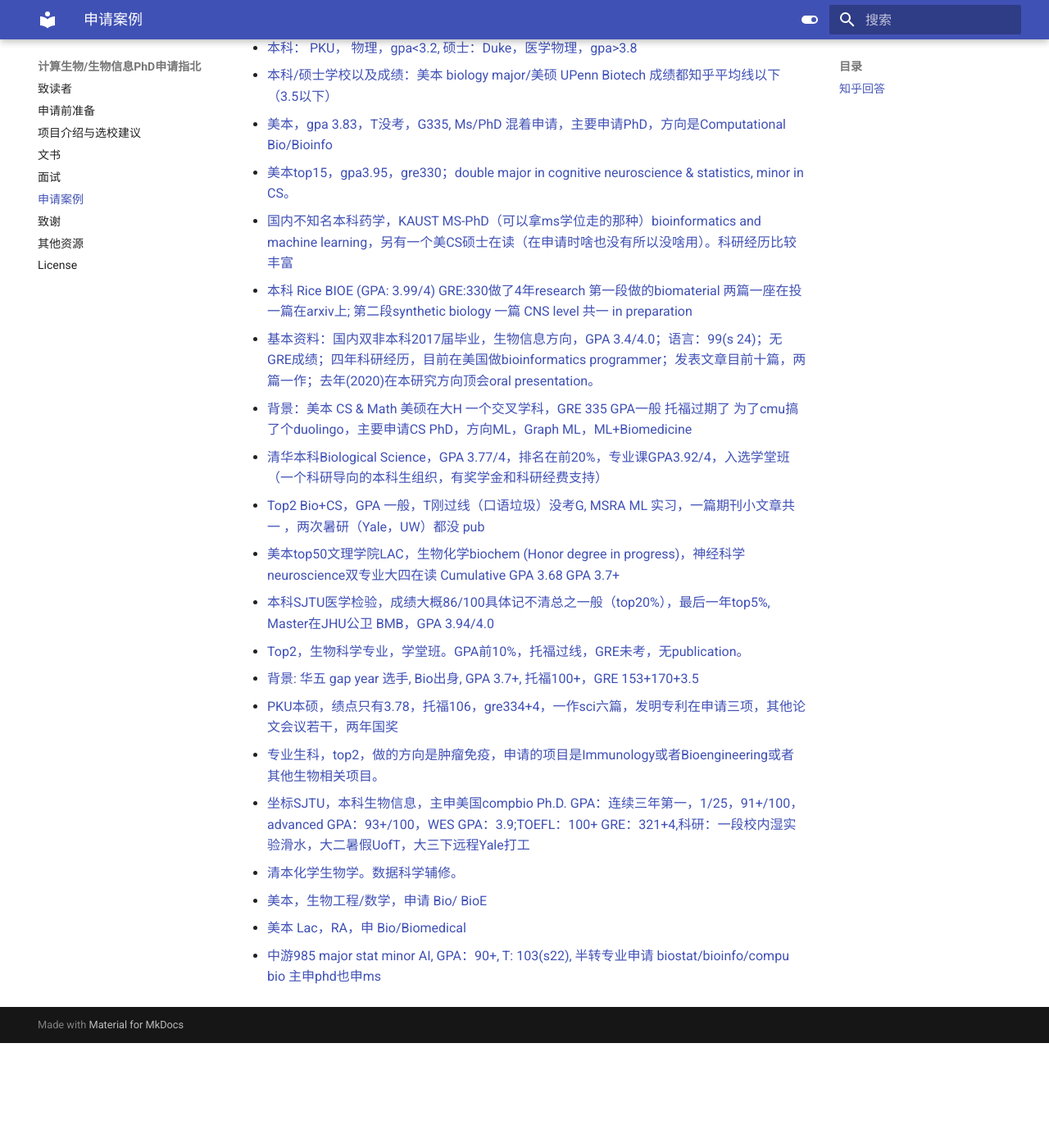
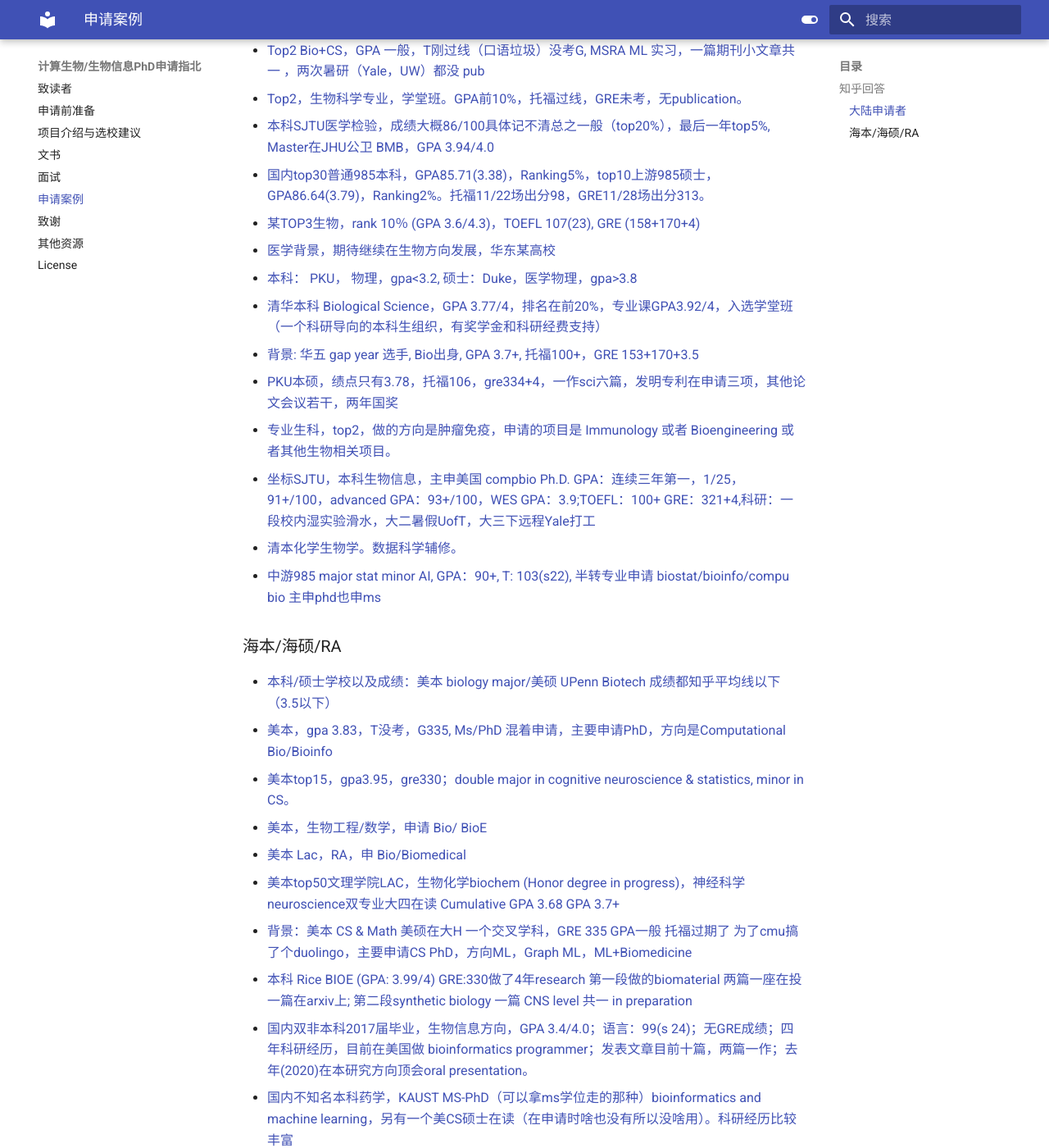
Before and after one commit to CompBio-PhD-cn/handbook, an MkDocs documentation site: the page built from docs/example.md, in a window 1280 px wide and 1400 px high, scrolled down 404 px. Shown: the whole window at 82% size. Built offline with MkDocs 1.6.1 and Material for MkDocs 9.7.7, drawn with Linux system fonts in a browser that asks for light colours; before the commit the page ends 1676 px from its top, so only the background shows below that; some of the changed text lies outside the part shown.

Commit message:
update examples

```diff
--- a/docs/example.md
+++ b/docs/example.md
@@ -2,32 +2,40 @@
 
 ## 知乎回答
 稍微放一些之前 follow 的知乎回答，可能不限于 compBio，Bio相关的都放进来了。
-尽量先把学校等基本信息放在这(摘录自答案)，具体的申请结果什么的还是点进去看吧，不费事，也就那么一些，看完对自己的情况有个认识，而且也可以看看前人的心路历程
+尽量先把学校等基本信息放在这(摘录自答案)，具体的申请结果什么的还是点进去看吧，不费事，也就那么一些，看完对自己的情况有个认识，而且也可以看看前人的心路历程。
 
+**PS. 非常强烈建议大家仔细看完这些之前的经历，磨刀不误砍柴工，这些回答中肯定有不少很有价值的信息本手册没有收录**
+
+### 大陆申请者
+
+* [Top2 Bio+CS，GPA 一般，T刚过线（口语垃圾）没考G, MSRA ML 实习，一篇期刊小文章共一 ，两次暑研（Yale，UW）都没 pub](https://www.zhihu.com/question/357928233/answer/1611075908)
+* [Top2，生物科学专业，学堂班。GPA前10%，托福过线，GRE未考，无publication。](https://www.zhihu.com/question/357928233/answer/1676772922)
+* [本科SJTU医学检验，成绩大概86/100具体记不清总之一般（top20%），最后一年top5%, Master在JHU公卫 BMB，GPA 3.94/4.0](https://www.zhihu.com/question/357928233/answer/1624202195)
 * [国内top30普通985本科，GPA85.71(3.38)，Ranking5%，top10上游985硕士，GPA86.64(3.79)，Ranking2%。托福11/22场出分98，GRE11/28场出分313。](https://www.zhihu.com/question/357928233/answer/1775376440)
 * [某TOP3生物，rank 10％ (GPA 3.6/4.3)，TOEFL 107(23), GRE (158+170+4)](https://www.zhihu.com/question/357928233/answer/1572869165)
 * [医学背景，期待继续在生物方向发展，华东某高校](https://www.zhihu.com/question/357928233/answer/1767168394)
 * [本科： PKU， 物理，gpa<3.2, 硕士：Duke，医学物理，gpa>3.8](https://www.zhihu.com/question/357928233/answer/1715321475)
+* [清华本科 Biological Science，GPA 3.77/4，排名在前20%，专业课GPA3.92/4，入选学堂班（一个科研导向的本科生组织，有奖学金和科研经费支持）](https://www.zhihu.com/question/357928233/answer/1592694477)
+* [背景: 华五 gap year 选手, Bio出身, GPA 3.7+, 托福100+，GRE 153+170+3.5](https://www.zhihu.com/question/357928233/answer/1707714182)
+* [PKU本硕，绩点只有3.78，托福106，gre334+4，一作sci六篇，发明专利在申请三项，其他论文会议若干，两年国奖](https://www.zhihu.com/question/357928233/answer/1635142184)
+* [专业生科，top2，做的方向是肿瘤免疫，申请的项目是 Immunology 或者 Bioengineering 或者其他生物相关项目。](https://www.zhihu.com/question/357928233/answer/1680252009)
+* [坐标SJTU，本科生物信息，主申美国 compbio Ph.D. GPA：连续三年第一，1/25，91+/100，advanced GPA：93+/100，WES GPA：3.9;TOEFL：100+ GRE：321+4,科研：一段校内湿实验滑水，大二暑假UofT，大三下远程Yale打工](https://www.zhihu.com/question/357928233/answer/1468122320)
+* [清本化学生物学。数据科学辅修。](https://www.zhihu.com/question/357928233/answer/1626523958)
+* [中游985 major stat minor AI, GPA：90+, T: 103(s22), 半转专业申请 biostat/bioinfo/compu bio 主申phd也申ms](https://www.zhihu.com/question/357928233/answer/1449536615)
+
+
+### 海本/海硕/RA
+
 * [本科/硕士学校以及成绩：美本 biology major/美硕 UPenn Biotech 成绩都知乎平均线以下（3.5以下）](https://www.zhihu.com/question/357928233/answer/1736942074)
 * [美本，gpa 3.83，T没考，G335, Ms/PhD 混着申请，主要申请PhD，方向是Computational Bio/Bioinfo](https://www.zhihu.com/question/357928233/answer/1642607571)
 * [美本top15，gpa3.95，gre330；double major in cognitive neuroscience & statistics, minor in CS。](https://www.zhihu.com/question/357928233/answer/1602467528)
-* [国内不知名本科药学，KAUST MS-PhD（可以拿ms学位走的那种）bioinformatics and machine learning，另有一个美CS硕士在读（在申请时啥也没有所以没啥用）。科研经历比较丰富](https://www.zhihu.com/question/357928233/answer/1733084382)
-* [本科 Rice BIOE (GPA: 3.99/4) GRE:330做了4年research 第一段做的biomaterial 两篇一座在投 一篇在arxiv上; 第二段synthetic biology 一篇 CNS level 共一 in preparation](https://www.zhihu.com/question/357928233/answer/1607767525)
-* [基本资料：国内双非本科2017届毕业，生物信息方向，GPA 3.4/4.0；语言：99(s 24)；无GRE成绩；四年科研经历，目前在美国做bioinformatics programmer；发表文章目前十篇，两篇一作；去年(2020)在本研究方向顶会oral presentation。](https://www.zhihu.com/question/357928233/answer/1722266913)
-* [背景：美本 CS & Math 美硕在大H 一个交叉学科，GRE 335 GPA一般 托福过期了 为了cmu搞了个duolingo，主要申请CS PhD，方向ML，Graph ML，ML+Biomedicine](https://www.zhihu.com/question/357928233/answer/1196624190)
-* [清华本科Biological Science，GPA 3.77/4，排名在前20%，专业课GPA3.92/4，入选学堂班（一个科研导向的本科生组织，有奖学金和科研经费支持）](https://www.zhihu.com/question/357928233/answer/1592694477)
-* [Top2 Bio+CS，GPA 一般，T刚过线（口语垃圾）没考G, MSRA ML 实习，一篇期刊小文章共一 ，两次暑研（Yale，UW）都没 pub](https://www.zhihu.com/question/357928233/answer/1611075908)
-* [美本top50文理学院LAC，生物化学biochem (Honor degree in progress)，神经科学neuroscience双专业大四在读 Cumulative GPA 3.68 GPA 3.7+](https://www.zhihu.com/question/357928233/answer/1758373159)
-* [本科SJTU医学检验，成绩大概86/100具体记不清总之一般（top20%），最后一年top5%, Master在JHU公卫 BMB，GPA 3.94/4.0](https://www.zhihu.com/question/357928233/answer/1624202195)
-* [Top2，生物科学专业，学堂班。GPA前10%，托福过线，GRE未考，无publication。](https://www.zhihu.com/question/357928233/answer/1676772922)
-* [背景: 华五 gap year 选手, Bio出身, GPA 3.7+, 托福100+，GRE 153+170+3.5](https://www.zhihu.com/question/357928233/answer/1707714182)
-* [PKU本硕，绩点只有3.78，托福106，gre334+4，一作sci六篇，发明专利在申请三项，其他论文会议若干，两年国奖](https://www.zhihu.com/question/357928233/answer/1635142184)
-* [专业生科，top2，做的方向是肿瘤免疫，申请的项目是Immunology或者Bioengineering或者其他生物相关项目。](https://www.zhihu.com/question/357928233/answer/1680252009)
-* [坐标SJTU，本科生物信息，主申美国compbio Ph.D. GPA：连续三年第一，1/25，91+/100，advanced GPA：93+/100，WES GPA：3.9;TOEFL：100+ GRE：321+4,科研：一段校内湿实验滑水，大二暑假UofT，大三下远程Yale打工](https://www.zhihu.com/question/357928233/answer/1468122320)
-* [清本化学生物学。数据科学辅修。](https://www.zhihu.com/question/357928233/answer/1626523958)
 * [美本，生物工程/数学，申请 Bio/ BioE](https://www.zhihu.com/question/357928233/answer/1720784205)
 * [美本 Lac，RA，申 Bio/Biomedical ](https://www.zhihu.com/question/357928233/answer/1708518118)
-* [中游985 major stat minor AI, GPA：90+, T: 103(s22), 半转专业申请 biostat/bioinfo/compu bio 主申phd也申ms](https://www.zhihu.com/question/357928233/answer/1449536615)
+* [美本top50文理学院LAC，生物化学biochem (Honor degree in progress)，神经科学neuroscience双专业大四在读 Cumulative GPA 3.68 GPA 3.7+](https://www.zhihu.com/question/357928233/answer/1758373159)
+* [背景：美本 CS & Math 美硕在大H 一个交叉学科，GRE 335 GPA一般 托福过期了 为了cmu搞了个duolingo，主要申请CS PhD，方向ML，Graph ML，ML+Biomedicine](https://www.zhihu.com/question/357928233/answer/1196624190)
+* [本科 Rice BIOE (GPA: 3.99/4) GRE:330做了4年research 第一段做的biomaterial 两篇一座在投 一篇在arxiv上; 第二段synthetic biology 一篇 CNS level 共一 in preparation](https://www.zhihu.com/question/357928233/answer/1607767525)
+* [国内双非本科2017届毕业，生物信息方向，GPA 3.4/4.0；语言：99(s 24)；无GRE成绩；四年科研经历，目前在美国做 bioinformatics programmer；发表文章目前十篇，两篇一作；去年(2020)在本研究方向顶会oral presentation。](https://www.zhihu.com/question/357928233/answer/1722266913)
+* [国内不知名本科药学，KAUST MS-PhD（可以拿ms学位走的那种）bioinformatics and machine learning，另有一个美CS硕士在读（在申请时啥也没有所以没啥用）。科研经历比较丰富](https://www.zhihu.com/question/357928233/answer/1733084382)
 
 
 <!-- ## Case 1
```
